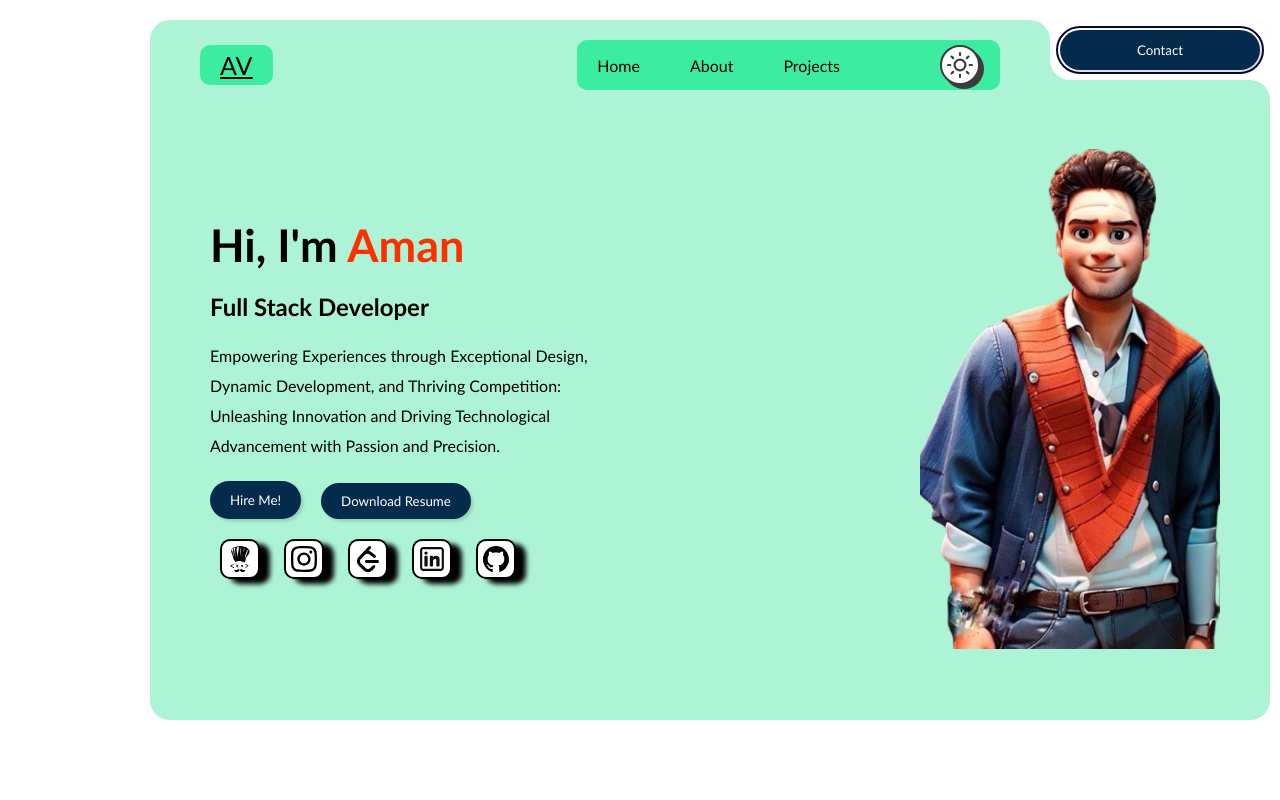
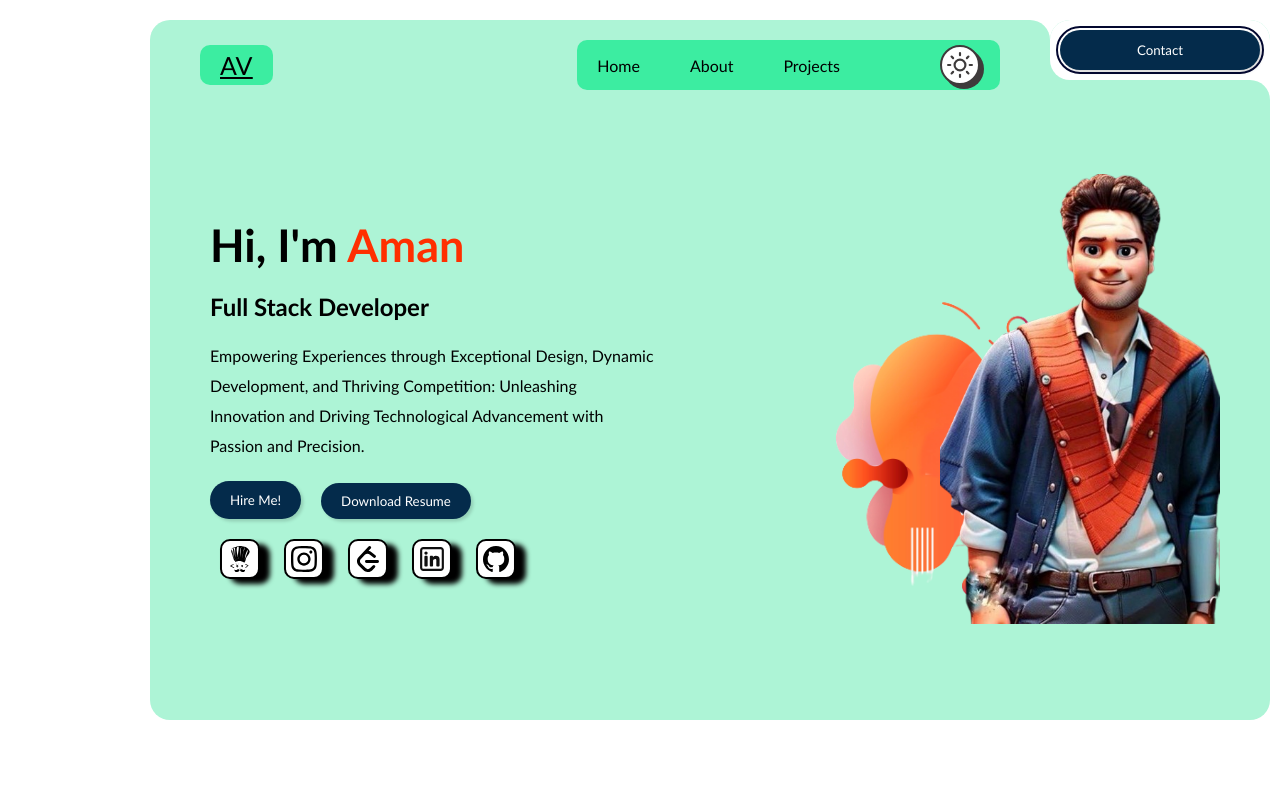
Before and after one commit to amanakhtar78/portfolio-js, a plain HTML site: page index.html in a window 1280 px wide. Shown: the top 800 px of the page. Drawn offline with nearby package versions, Linux system fonts and the light colour scheme.

Commit message:
image blob added feat

```diff
--- a/index.html
+++ b/index.html
@@ -240,12 +240,22 @@
           </section>
         </section>
         <section class="section2__img">
-          <img
-            src="./images/standing.png"
-            alt="img__logo"
-            width="300"
-            height="500"
-          />
+          <div class="imgdata">
+            <img
+              width="800"
+              height="800"
+              class="blob__img"
+              src="./images/blob.png"
+              alt=""
+            />
+            <img
+              src="./images/standing.png"
+              alt="img__logo"
+              width="300"
+              height="450"
+              class="image__standing"
+            />
+          </div>
         </section>
       </header>
     </div>
--- a/style.css
+++ b/style.css
@@ -248,6 +248,39 @@ a {
   gap: 20px;
 }
 
+.section2__img img:hover {
+  filter: drop-shadow(10px 10px 2px var rgb(168, 170, 254));
+
+  transition: 1s ease-in-out all;
+}
+.section2__img {
+  position: relative;
+}
+.blob__img {
+  position: absolute;
+  width: 450px;
+  height: auto;
+  z-index: 50;
+  top: 50px;
+  left: -150px;
+}
+.image__standing {
+  height: 450px;
+  width: auto;
+  z-index: 400;
+  position: relative;
+  transition: 1s ease-in-out all;
+}
+
+.blob__img:hover {
+  position: absolute;
+  width: 350px;
+  height: auto;
+  z-index: 50;
+  top: 30px;
+  left: -170px;
+  transition: 1s ease-in-out all;
+}
 .span__name {
   color: rgb(255, 47, 0);
 }
```
